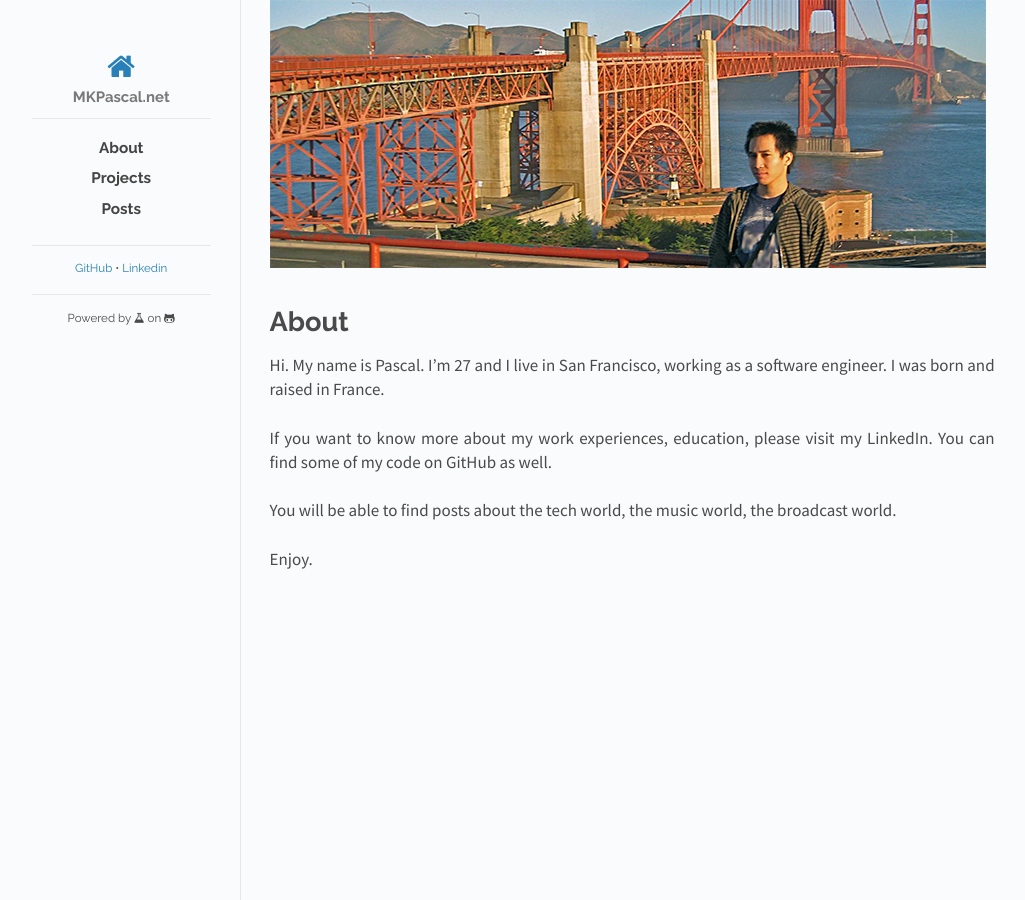
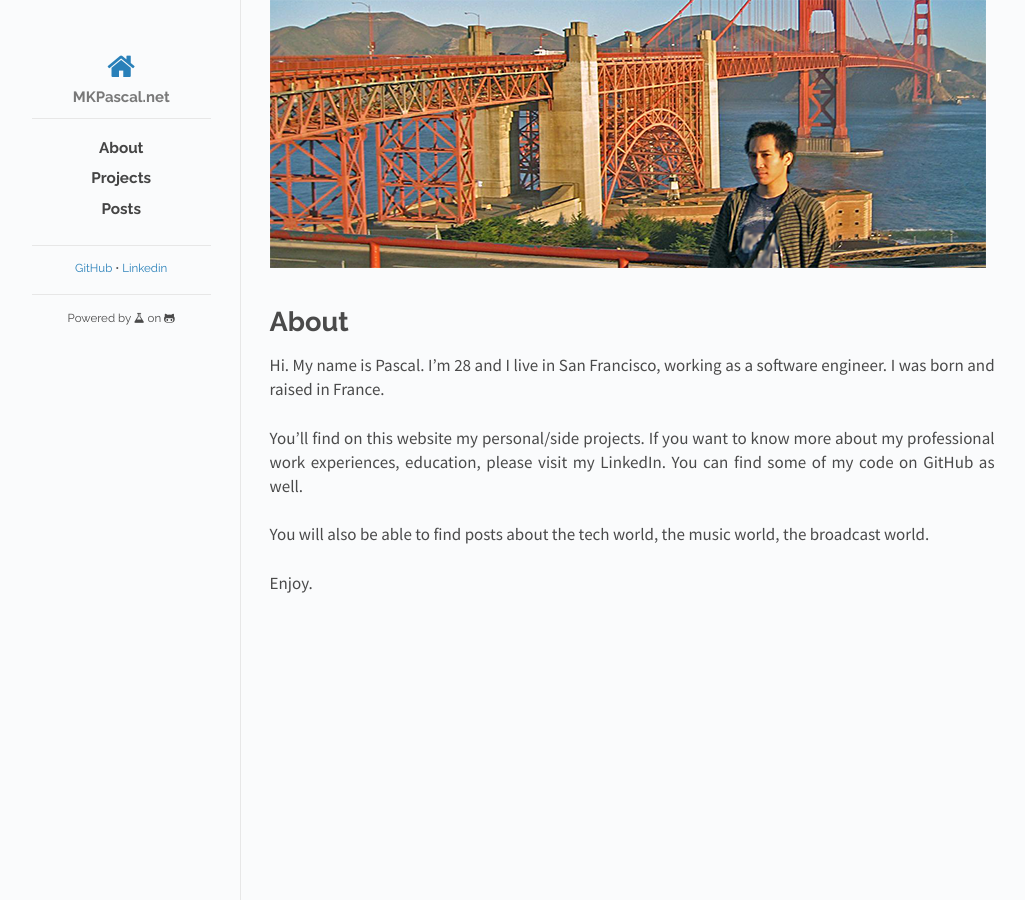
Before and after one commit to mkpascal/mkpascal.github.io, a Jekyll site: the page built from about.md, in a window 1280 px wide. Shown: the whole page, without its empty margins (118-1143 px from the left). Built offline with Jekyll 4.4.1, drawn with Linux system fonts in a browser that asks for light colours; nearby versions of some CDN libraries.

Commit message:
Update about.md

```diff
--- a/about.md
+++ b/about.md
@@ -5,10 +5,10 @@ cover: sf_cover.png
 permalink: /about/
 ---
 
-Hi. My name is Pascal. I’m 27 and I live in San Francisco, working as a software engineer. I was born and raised in France.
+Hi. My name is Pascal. I’m 28 and I live in San Francisco, working as a software engineer. I was born and raised in France.
 
-If you want to know more about my work experiences, education, please visit my LinkedIn. You can find some of my code on GitHub as well.
+You'll find on this website my personal/side projects. If you want to know more about my professional work experiences, education, please visit my LinkedIn. You can find some of my code on GitHub as well.
 
-You will be able to find posts about the tech world, the music world, the broadcast world.
+You will also be able to find posts about the tech world, the music world, the broadcast world.
 
 Enjoy.
```
